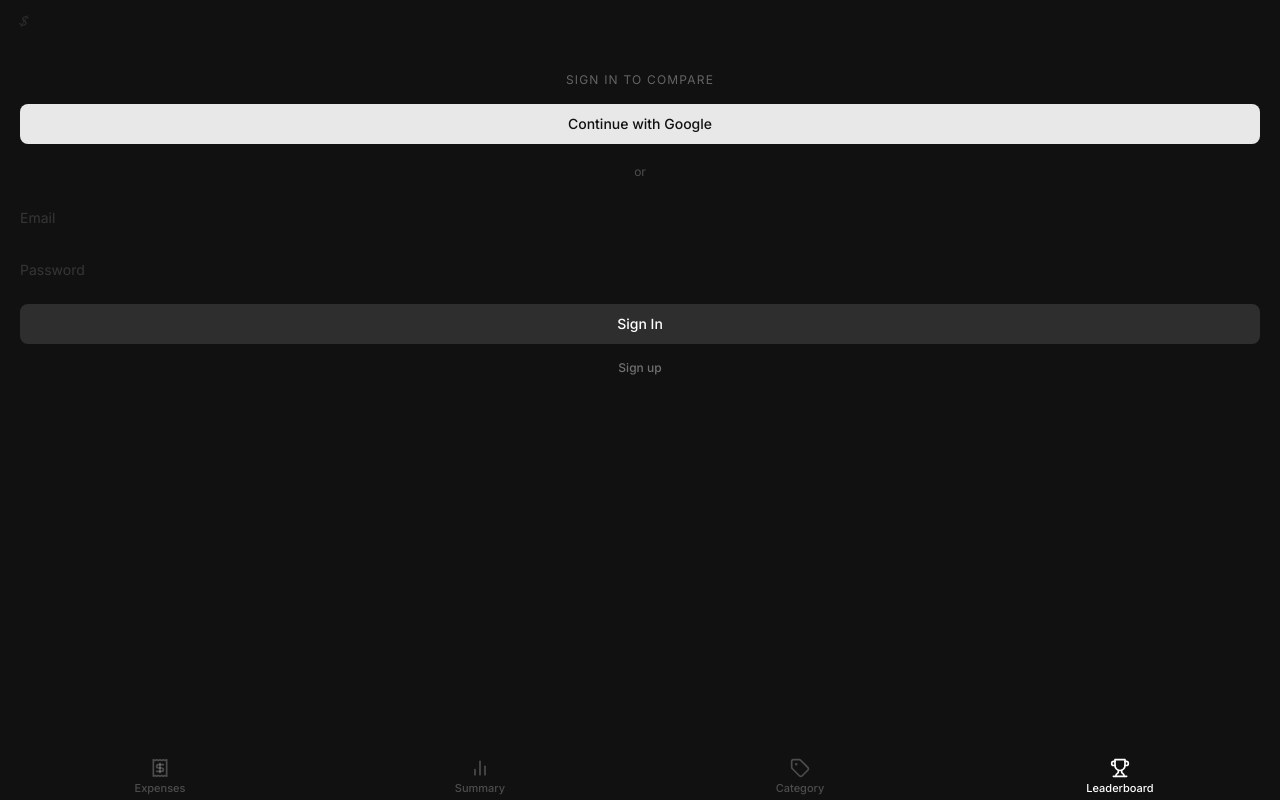
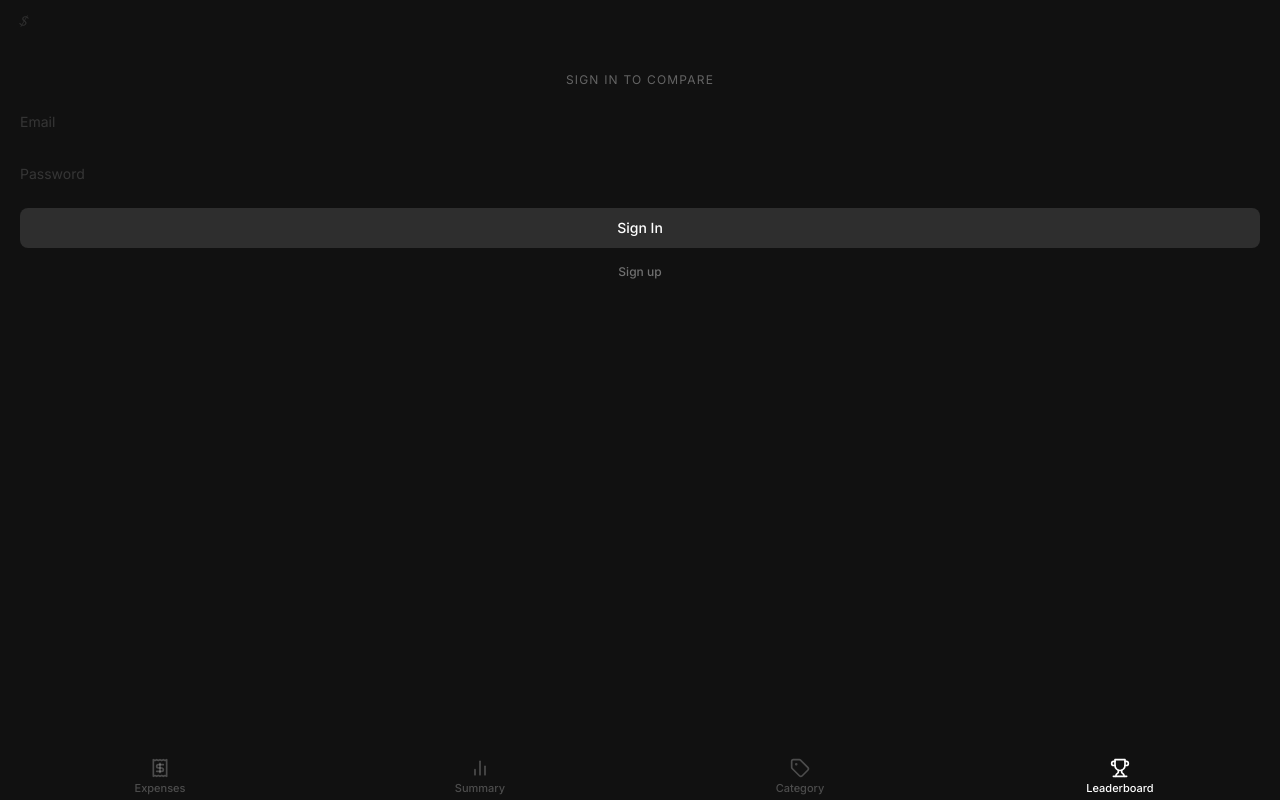
Before and after one commit to armgill/spent, a React (Vite) app: page / in a window 1280 px wide. Both pictures are taken after a click on the button "Leaderboard". Built offline with nearby package versions, Linux system fonts and the light colour scheme; a web font is replaced by a local one.

Commit message:
Remove Google sign-in option (email only)

```diff
--- a/src/app/social.tsx
+++ b/src/app/social.tsx
@@ -99,13 +99,6 @@ function AuthForm() {
     setBusy(false);
   }
 
-  async function google() {
-    await supabase.auth.signInWithOAuth({
-      provider: "google",
-      options: { redirectTo: window.location.origin + import.meta.env.BASE_URL },
-    });
-  }
-
   if (sent) {
     return (
       <p className="text-sm text-center mt-10" style={{ color: "rgba(255,255,255,0.5)" }}>
@@ -119,18 +112,6 @@ function AuthForm() {
       <p className="text-xs uppercase tracking-widest text-center" style={{ color: "rgba(255,255,255,0.35)" }}>
         {mode === "signin" ? "Sign in to compare" : "Create an account"}
       </p>
-
-      <button
-        onClick={google}
-        className="w-full py-2.5 rounded-lg text-sm font-medium active:opacity-60"
-        style={{ background: "rgba(255,255,255,0.9)", color: "#111" }}
-      >
-        Continue with Google
-      </button>
-
-      <div className="flex items-center justify-center my-1">
-        <span className="text-xs" style={{ color: "rgba(255,255,255,0.25)" }}>or</span>
-      </div>
 
       <input
         type="email"
```
